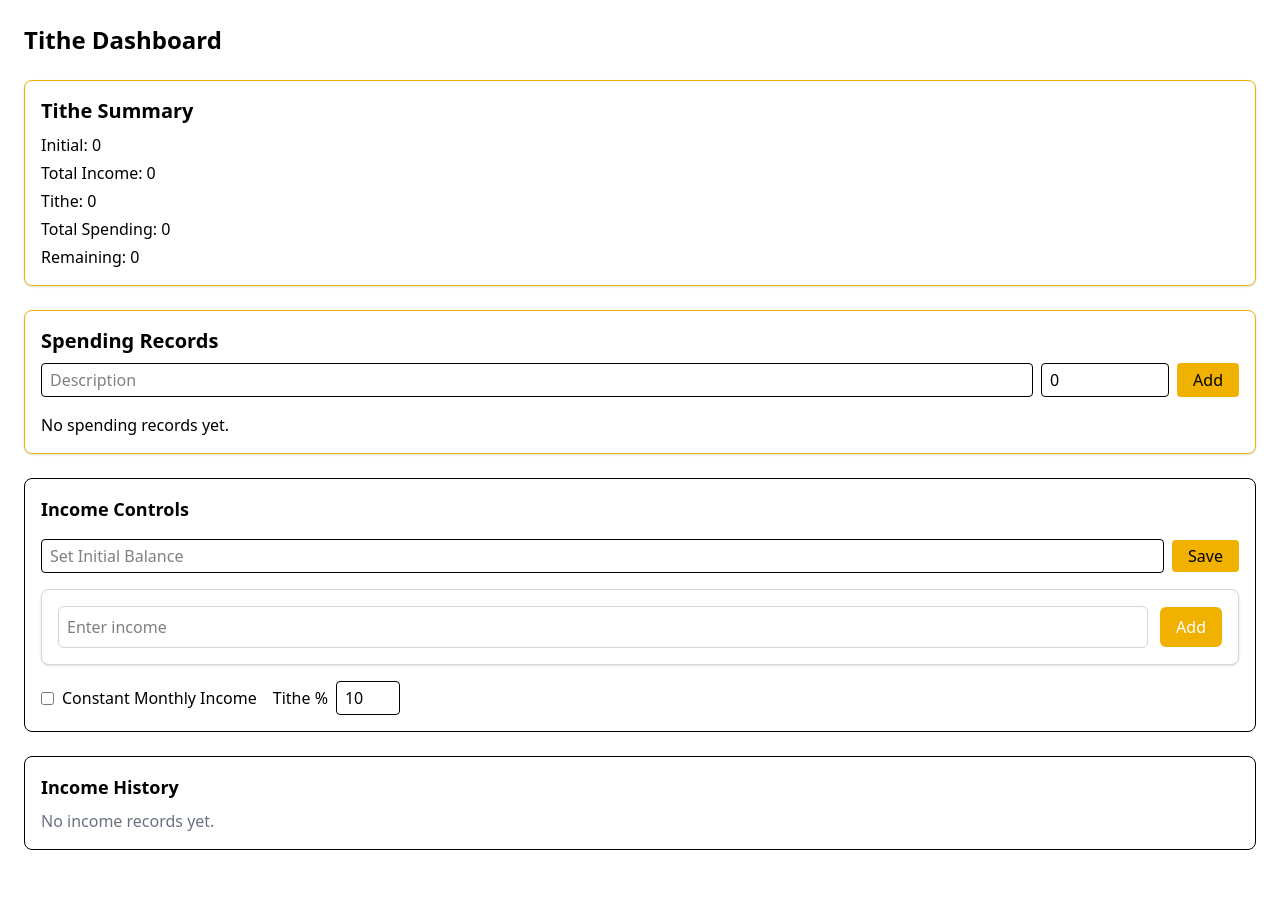
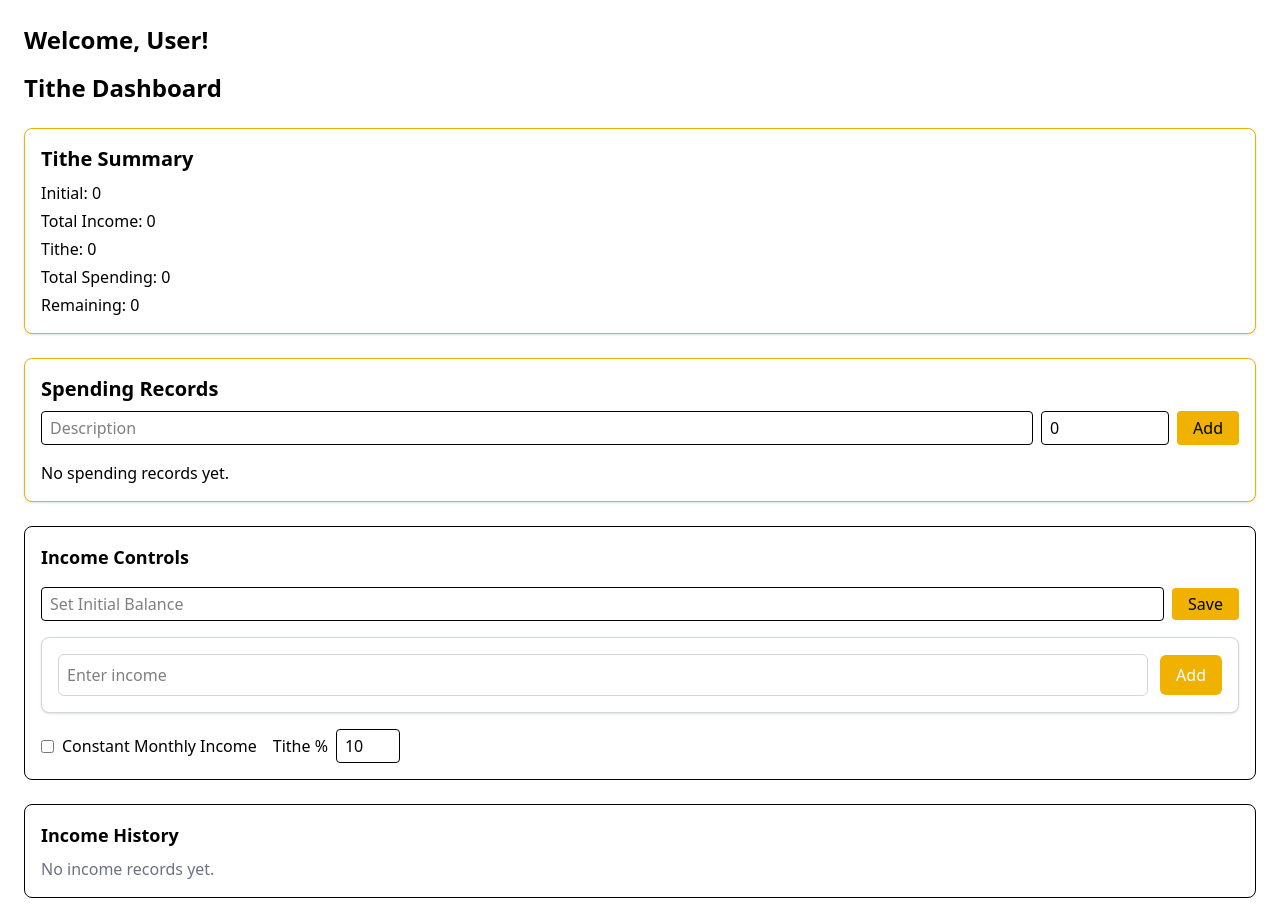
Before and after one commit to Bisrate19/my-asrat, a Next.js app: page /dashboard in a window 1280 px wide. Before the commit the page ends 874 px from the top, so only its background shows below. Built offline with nearby package versions, Linux system fonts and the light colour scheme.

Commit message:
dash wellcome

```diff
--- a/package.json
+++ b/package.json
@@ -15,6 +15,7 @@
     "dotenv": "^17.2.1",
     "express": "^5.1.0",
     "jsonwebtoken": "^9.0.2",
+    "jwt-decode": "^4.0.0",
     "mongoose": "^8.18.0",
     "next": "15.4.6",
     "react": "19.1.0",
@@ -27,6 +28,7 @@
     "@types/cors": "^2.8.19",
     "@types/express": "^5.0.3",
     "@types/jsonwebtoken": "^9.0.10",
+    "@types/jwt-decode": "^2.2.1",
     "@types/node": "^20.19.11",
     "@types/react": "^19",
     "@types/react-dom": "^19",
--- a/src/app/dashboard/page.tsx
+++ b/src/app/dashboard/page.tsx
@@ -1,9 +1,10 @@
 "use client";
 
-import { useState } from "react";
+import { useState, useEffect } from "react";
 import TitheSummary from "./components/TitheSummary";
 import SpendingTable from "./components/SpendingTable";
 import IncomeForm from "./components/IncomeForm";
+import { jwtDecode } from "jwt-decode";
 
 type IncomeRecord = { id: string; month: string; amount: number; tithe: number };
 type SpendingRecord = { id: string; description: string; amount: number; date: string };
@@ -16,8 +17,28 @@ export default function Dashboard() {
   const [initialInput, setInitialInput] = useState<string>(""); // temp input for initial
   const [titheRate, setTitheRate] = useState<number>(10); // % tithe rate
   const [constantIncome, setConstantIncome] = useState<boolean>(false);
+  const [userEmail, setUserEmail] = useState<string>("");
 
   const currentMonth = new Date().toLocaleString("default", { month: "long", year: "numeric" });
+
+
+
+// Inside your useEffect where you decode the token
+useEffect(() => {
+  if (typeof window !== "undefined") {
+    const token = localStorage.getItem("token");
+    if (token) {
+      const decoded: any = jwtDecode(token);
+      const email = decoded.email || "User";
+
+      // Extract name part only (before @)
+      const nameOnly = email.split("@")[0];
+      setUserEmail(nameOnly);
+    }
+  }
+}, []);
+
+
 
   // Add Initial Balance (only once)
   const handleSetInitial = (amount: number) => {
@@ -70,7 +91,12 @@ export default function Dashboard() {
 
   return (
     <div className="p-6 space-y-6">
-      <h1 className="text-2xl font-bold">Tithe Dashboard</h1>
+      {/* Welcome Message */}
+      <h1 className="text-2xl font-bold mb-4">
+        Welcome, {userEmail || "User"}!
+      </h1>
+
+      <h2 className="text-2xl font-bold">Tithe Dashboard</h2>
 
       {/* 1. Summary Section */}
       <TitheSummary
```
Also changed, not shown: 1 other file (tests, documents, lock files or other folders).
